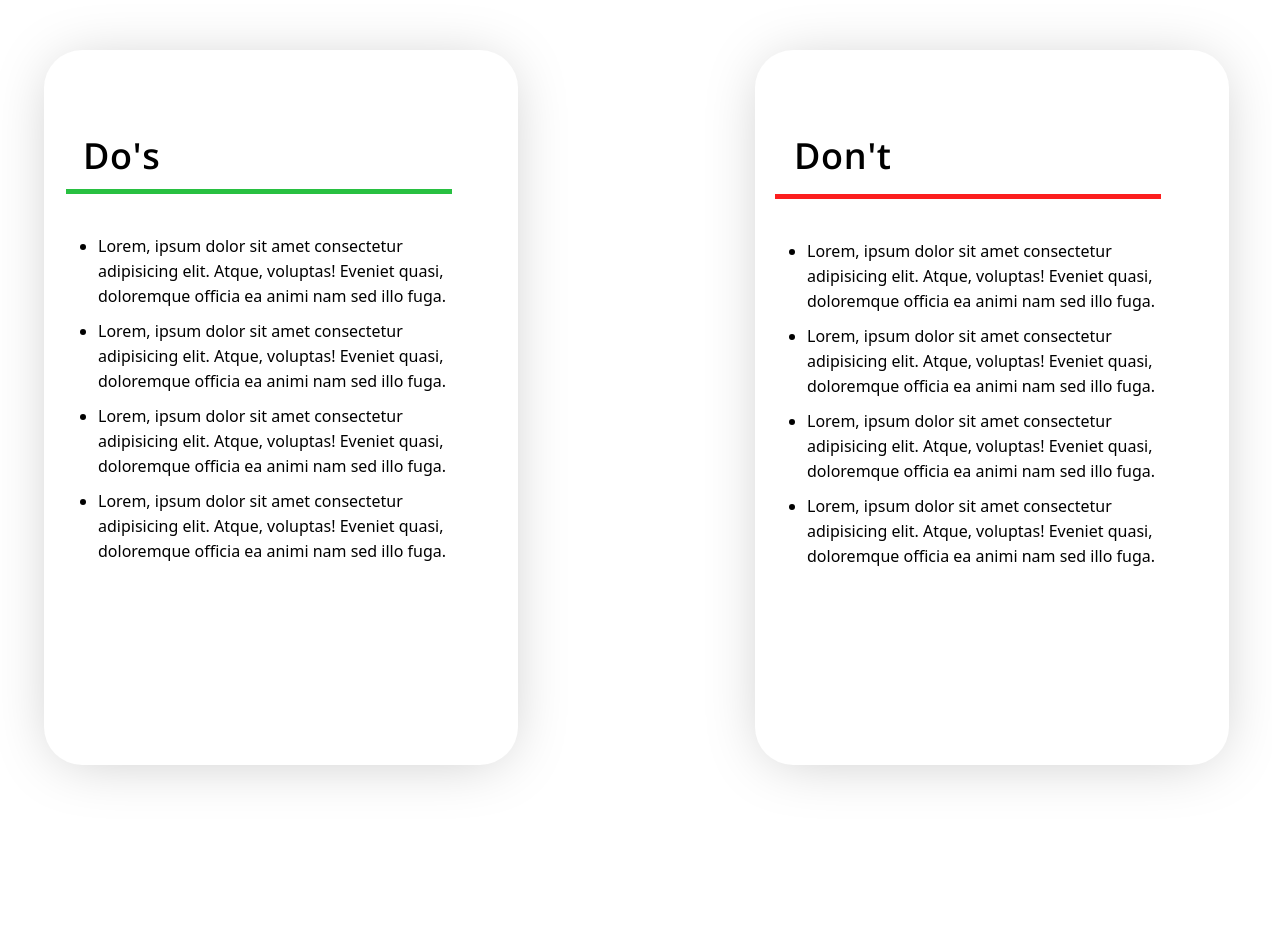
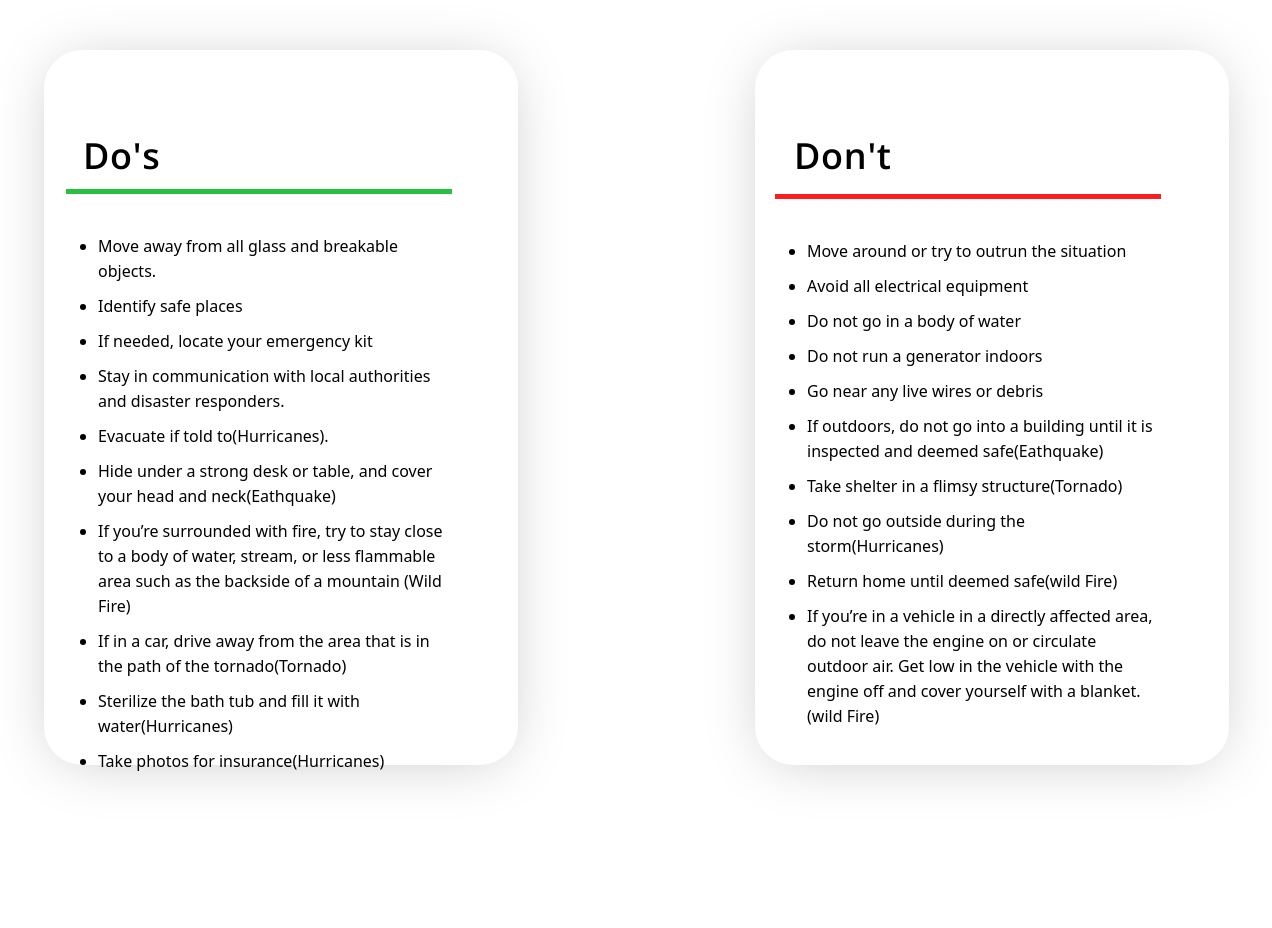
Before and after one commit to bibinthomas123/HACKFEST2022, a Flask app: template project/template/results.html in a window 1640 px wide; the page is wider, and only the part inside the window is pictured. Shown: the part 904-1832 px from the top of that part, without its empty margins (135-1407 px from the left). Run offline with Flask 2, Linux system fonts and the light colour scheme; the template is opened without the code that fills it, so the values that code supplies are empty; parts of the project's set-up code (start-up, migrations or seed data) failed here and were passed over.

Commit message:
first commit

```diff
--- a/project/template/error_page.html
+++ b/project/template/Error.html
@@ -34,8 +34,8 @@
      <div class="container">
        <nav>
         <h1 class="oops">OopS!</h1>
-        <p class="looking">We can't seem to find the page that your looking for</p>
-        <p style="margin-top: 28px;">Error code : <span style="font-weight: 900;">{{error_code}}</span></p>
+        <p class="looking">{{error}}</p>
+        <p style="margin-top: 43px;">Error code : <span style="font-weight: 900;">{{error_code}}</span></p>
         <img src="/static/images/404.png" id="image" alt="">
        </nav>
      </div>
--- a/project/template/results.html
+++ b/project/template/results.html
@@ -2,7 +2,7 @@
 {%block title %}Results{% endblock %}
 {%block head %}
 
-<!-- <script src="/project/static/js/index.js"></script> -->
+
 <script>
 
     function runOnce() {
@@ -21,15 +21,7 @@
             return time;
         }
 
-
-        //Javascript code
-
-
-
-
-
-
-        let queryUrl = "https://api.openweathermap.org/data/2.5/onecall?";
+       let queryUrl = "https://api.openweathermap.org/data/2.5/onecall?";
         let latitude =  JSON.parse('{{ latitude | tojson }}'); // jinja into js //16.9496097
         let longitude = JSON.parse('{{  longitude| tojson }}'); //78.1835173
 
@@ -50,12 +42,12 @@
         fetch(file)
             .then((response) => response.json())
             .then((data) => {
-                // Weather main data
+
 
                 let main = data.current.weather[0].main;
                 let description = data.current.weather[0].description;
                 let temp = Math.round(data.current.temp);
-               // let name = "Chintal";
+
                 let cloudy = data.current.clouds
                 let pressure = data.current.pressure;
                 let dew_point = data.current.dew_point;
@@ -123,6 +115,14 @@
                         document.body.style.backgroundImage =
                             "url('https://images.unsplash.com/photo-1600377927594-ceae8f8981a6?ixlib=rb-1.2.1&ixid=MnwxMjA3fDB8MHxzZWFyY2h8Mnx8c3Rvcm15JTIwd2VhdGhlcnxlbnwwfHwwfHw%3D&w=1000&q=80')";
                         break;
+                    case "Haze":
+                        document.body.style.backgroundImage =
+                            "url('https://images.unsplash.com/photo-1533757704860-384affeed946?ixlib=rb-1.2.1&ixid=MnwxMjA3fDB8MHxwaG90by1wYWdlfHx8fGVufDB8fHx8&auto=format&fit=crop&w=1170&q=80')";
+                        break;
+                    case "Clear":
+                        document.body.style.backgroundImage =
+                            "url('https://img.hoodline.com/uploads/story/image/932076/istock__..featured_image_3..sunny_3.jpg.jpg')";
+                        break;
                     default:
                         document.body.style.backgroundImage =
                             "url('https://media.istockphoto.com/photos/sunny-bright-blue-sky-with-clouds-picture-id471298483?b=1&k=20&m=471298483&s=170667a&w=0&h=YiNMUNjB9WUGCiI1yn6K6HuUBcXLm16V_7V5BCsqkNI=')";
@@ -130,11 +130,7 @@
                 }
             });
 
-        const weekday = ["Sun", "Mon", "Tue", "Wed", "Thu", "Fri", "Sat"];
-        const month = ["January", "February", "March", "April", "May", "June", "July", "August", "September", "October", "November", "December"];
 
-        var today = new Date();
-        var Time = today.getHours() - 12 + ":" + today.getMinutes() + ":" + today.getSeconds() + "-" + weekday[today.getDay()] + "," + today.getDate() + "-" + month[today.getMonth()] + "'" + today.getFullYear();
 
 
         setTimeout(runOnce, 300000); //updates the weather every 5 min 1000ms * 300s(5*60) =300000
@@ -153,7 +149,7 @@
     body {
         height: 100vh;
         width: 100%;
-        background-size: contain;
+        background-size: 100% 100%;
         overflow-x: hidden;
     }
 
@@ -422,18 +418,16 @@ color: #FFFFFF;">weather Details </h1>
             background: #28C041;">
 
                 <ul style="padding-top:25px ;">
-                    <li>Lorem, ipsum dolor sit amet consectetur adipisicing elit. Atque, voluptas! Eveniet quasi,
-                        doloremque
-                        officia ea animi nam sed illo fuga.</li>
-                    <li>Lorem, ipsum dolor sit amet consectetur adipisicing elit. Atque, voluptas! Eveniet quasi,
-                        doloremque
-                        officia ea animi nam sed illo fuga.</li>
-                    <li>Lorem, ipsum dolor sit amet consectetur adipisicing elit. Atque, voluptas! Eveniet quasi,
-                        doloremque
-                        officia ea animi nam sed illo fuga.</li>
-                    <li>Lorem, ipsum dolor sit amet consectetur adipisicing elit. Atque, voluptas! Eveniet quasi,
-                        doloremque
-                        officia ea animi nam sed illo fuga.</li>
+                    <li>Move away from all glass and breakable objects.</li>
+                    <li>Identify safe places</li>
+                    <li>If needed, locate your emergency kit</li>
+                    <li>Stay in communication with local authorities and disaster responders.</li>
+                    <li>Evacuate if told to(Hurricanes).</li>
+                    <li>Hide under a strong desk or table, and cover your head and neck(Eathquake)</li>
+                    <li>If you’re surrounded with fire, try to stay close to a body of water, stream, or less flammable area such as the backside of a mountain (Wild Fire)</li>
+                    <li>If in a car, drive away from the area that is in the path of the tornado(Tornado)</li>
+                    <li>Sterilize the bath tub and fill it with water(Hurricanes)</li>
+                    <li>Take photos for insurance(Hurricanes)</li>
 
                 </ul>
             </div>
@@ -475,14 +469,16 @@ color: #FFFFFF;">weather Details </h1>
 
      ">
                 <ul style="padding-top:25px ;">
-                    <li>Lorem, ipsum dolor sit amet consectetur adipisicing elit. Atque, voluptas! Eveniet quasi,
-                        doloremque officia ea animi nam sed illo fuga.</li>
-                    <li>Lorem, ipsum dolor sit amet consectetur adipisicing elit. Atque, voluptas! Eveniet quasi,
-                        doloremque officia ea animi nam sed illo fuga.</li>
-                    <li>Lorem, ipsum dolor sit amet consectetur adipisicing elit. Atque, voluptas! Eveniet quasi,
-                        doloremque officia ea animi nam sed illo fuga.</li>
-                    <li>Lorem, ipsum dolor sit amet consectetur adipisicing elit. Atque, voluptas! Eveniet quasi,
-                        doloremque officia ea animi nam sed illo fuga.</li>
+                    <li> Move around or try to outrun the situation</li>
+                    <li>Avoid all electrical equipment</li>
+                    <li>Do not go in a body of water</li>
+                    <li>Do not run a generator indoors</li>
+                    <li>Go near any live wires or debris</li>
+                    <li>If outdoors, do not go into a building until it is inspected and deemed safe(Eathquake)</li>
+                    <li>Take shelter in a flimsy structure(Tornado)</li>
+                    <li>Do not go outside during the storm(Hurricanes)</li>
+                    <li>Return home until deemed safe(wild Fire)</li>
+                    <li>If you’re in a vehicle in a directly affected area, do not leave the engine on or circulate outdoor air. Get low in the vehicle with the engine off and cover yourself with a blanket.(wild Fire)</li>
 
                 </ul>
 
--- a/project/template/search.html
+++ b/project/template/search.html
@@ -69,7 +69,7 @@
         font-size: 20px;
         line-height: 44px;
         letter-spacing: -0.02em;
-        color: rgba(81, 79, 79, 0.41);
+        color: rgba(0, 0, 0, 0.41);
     }
 
     .btn {
@@ -174,7 +174,7 @@
         <div class="text">
             <form method="post" action="/results">
                 <input type="text" name="text" id="search" placeholder="Enter the place area..." value=""  >
-                <input type="submit" src="/static/images/search.png" class="btn">
+                <input type="submit" src="/static/images/search.png" class="btn" value="">
             </form>
 
             </a>
```
Also changed, not shown: project/static/js/index.js (+0 -16 lines), project/test.py (+26 -16 lines), project/views.py (+32 -19 lines), error.txt (deleted).
